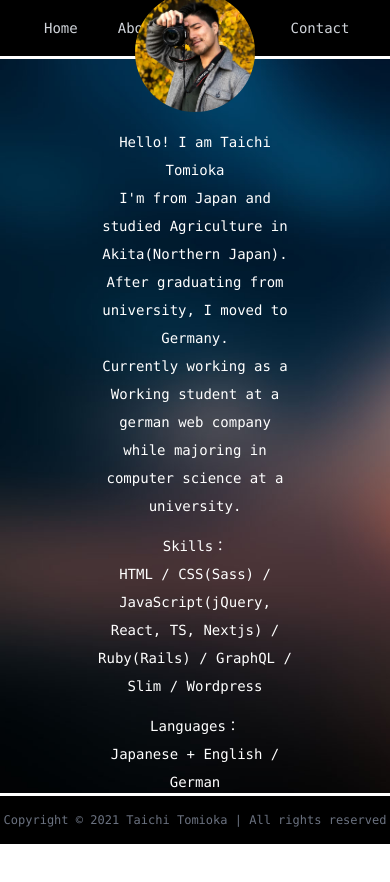
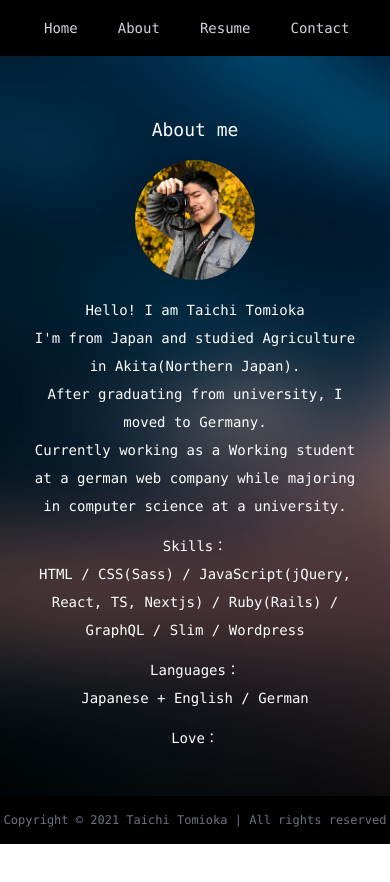
Before and after one commit to taichi-de/my-portfolio, a Next.js app: page /about in a window 390 px wide. Shown: the top 882 px of the page. After the commit the page ends 844 px from the top, so only its background shows below. Built offline with nearby package versions, Linux system fonts and the light colour scheme.

Commit message:
fix resume section

```diff
--- a/components/Layout.js
+++ b/components/Layout.js
@@ -7,7 +7,7 @@ export default function Layout({ children, title = "Portfolio by Nextjs" }) {
       <Head>
         <title>{title}</title>
       </Head>
-      <header>
+      <header className="absolute top-0 z-20">
         <nav className="w-screen bg-black">
           <div className="flex items-center pl-8 h-14">
             <div className="flex space-x-4">
@@ -37,17 +37,15 @@ export default function Layout({ children, title = "Portfolio by Nextjs" }) {
       </header>
       <main className="flex flex-col items-center justify-center flex-1 w-screen">
         <div
-          className="flex flex-col items-center justify-center w-full max-h-screen text-center"
+          className="relative z-10 flex flex-col items-center justify-center w-full h-screen text-center bg-no-repeat bg-cover"
           style={{
             backgroundImage: "url(/birdBg.jpg)",
-            backgroundSize: "cover",
-            height: "87vh",
           }}
         >
           {children}
         </div>
       </main>
-      <footer className="flex items-center justify-center w-full h-12 bg-black">
+      <footer className="absolute bottom-0 z-20 flex items-center justify-center w-full h-12 bg-black">
         <p className="text-xs text-center text-gray-500">
           Copyright © 2021 Taichi Tomioka | All rights reserved
         </p>
--- a/pages/ResumeItem.js
+++ b/pages/ResumeItem.js
@@ -2,9 +2,11 @@ import React from "react";
 
 export default function ResumeItem({ year, subtitle, desc }) {
   return (
-    <div className="m-3 text-left border-l border-solid">
-      <h3 className="w-24 text-center bg-gray-500">{year}</h3>
-      <h4 className="my-2 ml-5 font-bold">{subtitle}</h4>
+    <div className="m-3 ">
+      <h3 className="inline-flex items-center justify-center w-24 bg-gray-500 ">
+        {year}
+      </h3>
+      <h4 className="my-1 ml-5 font-bold">{subtitle}</h4>
       <p className="ml-5">{desc}</p>
     </div>
   );
--- a/pages/about.js
+++ b/pages/about.js
@@ -4,7 +4,7 @@ import Image from "next/image";
 export default function About() {
   return (
     <Layout title="About">
-      <div className="w-8/12 p-8 leading-loose text-center text-white">
+      <div className="p-8 overflow-y-scroll leading-loose text-center text-white md:w-8/12 overscroll-y-auto h-4/5 sm:w-full">
         <div className="mb-4">
           <p className="font-mono text-lg text-bold">About me</p>
         </div>
--- a/pages/resume.js
+++ b/pages/resume.js
@@ -11,7 +11,7 @@ import {
 export default function resume() {
   return (
     <Layout title="Resume">
-      <div className="items-center justify-center w-8/12 leading-relaxed text-center text-white ">
+      <div className="flex flex-col items-center justify-center w-8/12 leading-relaxed text-center text-white ">
         <div className="m-4">
           <p className="font-mono text-lg font-bold">Resume</p>
         </div>
--- a/pages/resumeData.js
+++ b/pages/resumeData.js
@@ -5,15 +5,15 @@ export const resumeObjOne = {
 };
 
 export const resumeObjTwo = {
+  year: "2019-",
+  subtitle: "freelance web developer",
+  desc: "graduade ▶︎ work as a waiter ▶︎ move to germany",
+};
+
+export const resumeObjThree = {
   year: "2014-2019",
   subtitle: "Akita Prefectural University",
   desc: "Senior project: hydroponic culture",
-};
-
-export const resumeObjThree = {
-  year: "2019-",
-  subtitle: "freelance web developer",
-  desc: "graduade ▶︎ work as a waiter ▶︎ move to germany",
 };
 
 export const resumeObjFour = {
```
